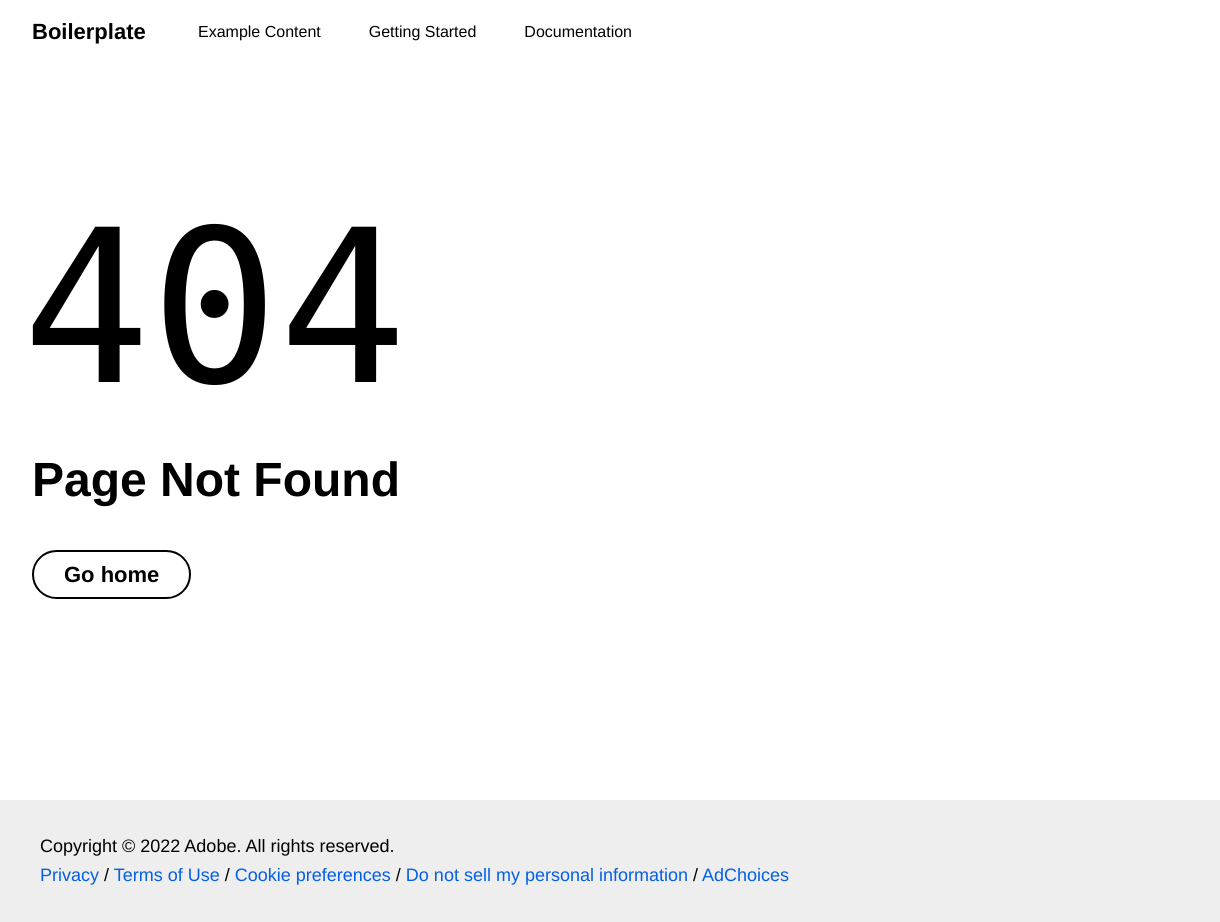
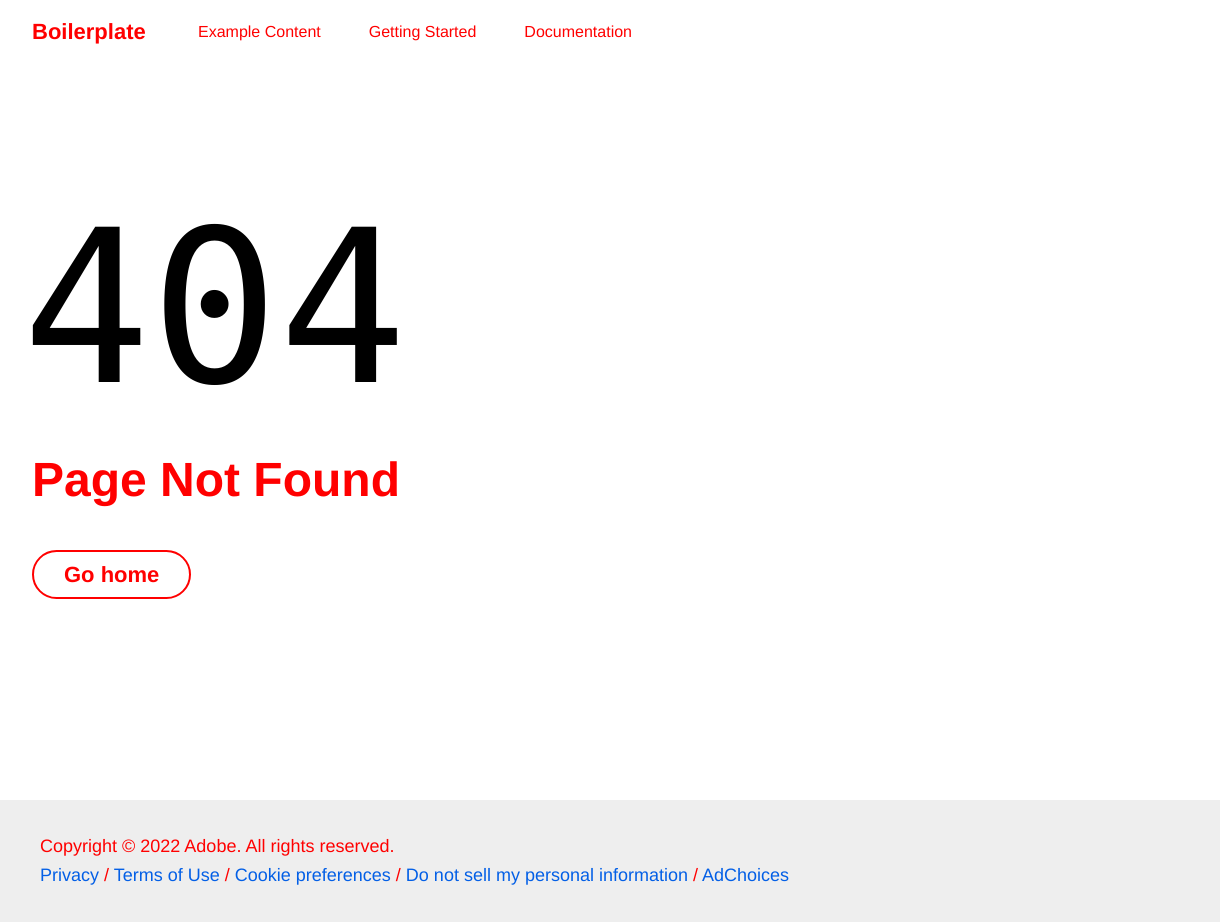
Before and after one commit to joannehoadobe/franklin-helix, a website with bundled scripts: page 404.html in a window 1280 px wide. Shown: the full height of the page, 0-1220 px from the left. Built offline with nearby package versions, Linux system fonts and the light colour scheme; files whose address does not match are found by name.

Commit message:
change style text color to red.

```diff
--- a/styles/styles.css
+++ b/styles/styles.css
@@ -17,7 +17,7 @@
   --background-color: #fff;
   --overlay-background-color: #eee;
   --highlight-background-color: #ccc;
-  --text-color: #000;
+  --text-color: /*#000*/red;
 
   /* fonts */
   --body-font-family: 'helvetica neue', helvetica, ubuntu, roboto, noto, sans-serif;
```
